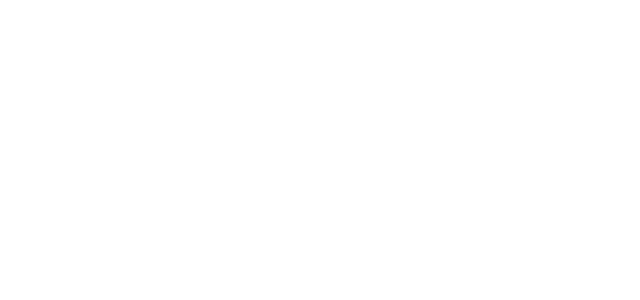
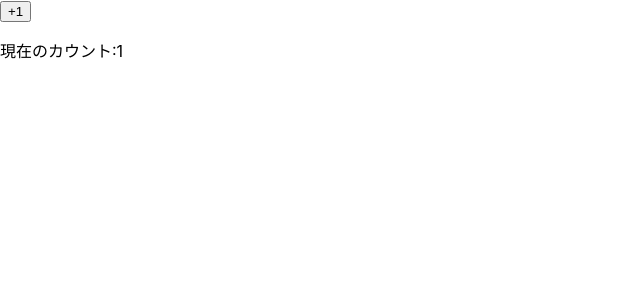
Before and after one commit to aokimakoto0322/SocialCommunityApp_React, a React (Create React App) app: page /usememo in a window 1280 px wide. Before the commit this address had no page. Shown: the top 300 px of the page, without its empty margins (0-640 px from the left). Built offline with nearby package versions, Linux system fonts and the light colour scheme.

Commit message:
useMemoのサンプル画面作成

```diff
--- /dev/null
+++ b/src/compornents/UseMemoSample.tsx
@@ -0,0 +1,60 @@
+// Reactフック　useMemoとuseCallback
+// 目的：値や関数を保持し、必要のない子要素のレンダリングを抑制するために使用する
+
+import React, { memo, useState } from "react";
+
+interface FizzProps {
+    isFizz: boolean
+}
+
+const Fizz = (props: FizzProps) => {
+    const isFizz = props.isFizz
+    console.log(`Fizzが描画されました。isFizz=${isFizz}`)
+
+    return (
+        <span>
+            { /* isFizzがTrueの場合は'Buzz'と表示し、Falseの場合は空文字を表示する */}
+            {isFizz ? 'Fizz' : ''}
+        </span>
+    )
+}
+
+interface BuzzProps {
+    isBuzz: boolean
+}
+
+//ジェネリックス
+//memo関数を呼ぶ際に、BuzzPropsオブジェクトだけを引数に入れることを許容する
+const Buzz = memo<BuzzProps>(
+    function Compornent(props) {
+        const isBuzz = props.isBuzz
+        console.log(`Buzzが再描画されました。isBuzz=${isBuzz}`)
+
+        return (
+            <span>
+                {isBuzz ? 'Buzz' : ''}
+            </span>
+        )
+    }
+)
+
+const Parent = () => {
+    const [count, setCount] = useState(1)
+    const isFizz = count % 3 === 0
+    const isBuzz = count % 5 === 0
+
+    console.log(`Parentが再描画されました。count=${count}`)
+
+    return (
+        <div>
+            <button onClick={() => setCount((c) => c + 1)}>+1</button>
+            <p>{`現在のカウント:${count}`}</p>
+            <p>
+                <Fizz isFizz={isFizz} />
+                <Buzz isBuzz={isBuzz} />
+            </p>
+        </div>
+    )
+}
+
+export default Parent
--- a/src/index.tsx
+++ b/src/index.tsx
@@ -9,6 +9,7 @@
 import ContextSample from './compornents/ContextSample'
 import UseStateSample from './compornents/UseStateSample'
 import UseReducerSample from './compornents/UseReducerSample'
+import UseMemoSample from './compornents/UseMemoSample'
 import reportWebVitals from './reportWebVitals';
 import { Route, BrowserRouter, Routes} from 'react-router-dom';
 
@@ -27,6 +28,7 @@
         <Route path='/context' element={<ContextSample />} />
         <Route path='/usestate' element={<UseStateSample />} />
         <Route path='/usereducer' element={<UseReducerSample />} />
+        <Route path='/usememo' element={<UseMemoSample />} />
       </Routes>
     </BrowserRouter>
   </React.StrictMode>
```
